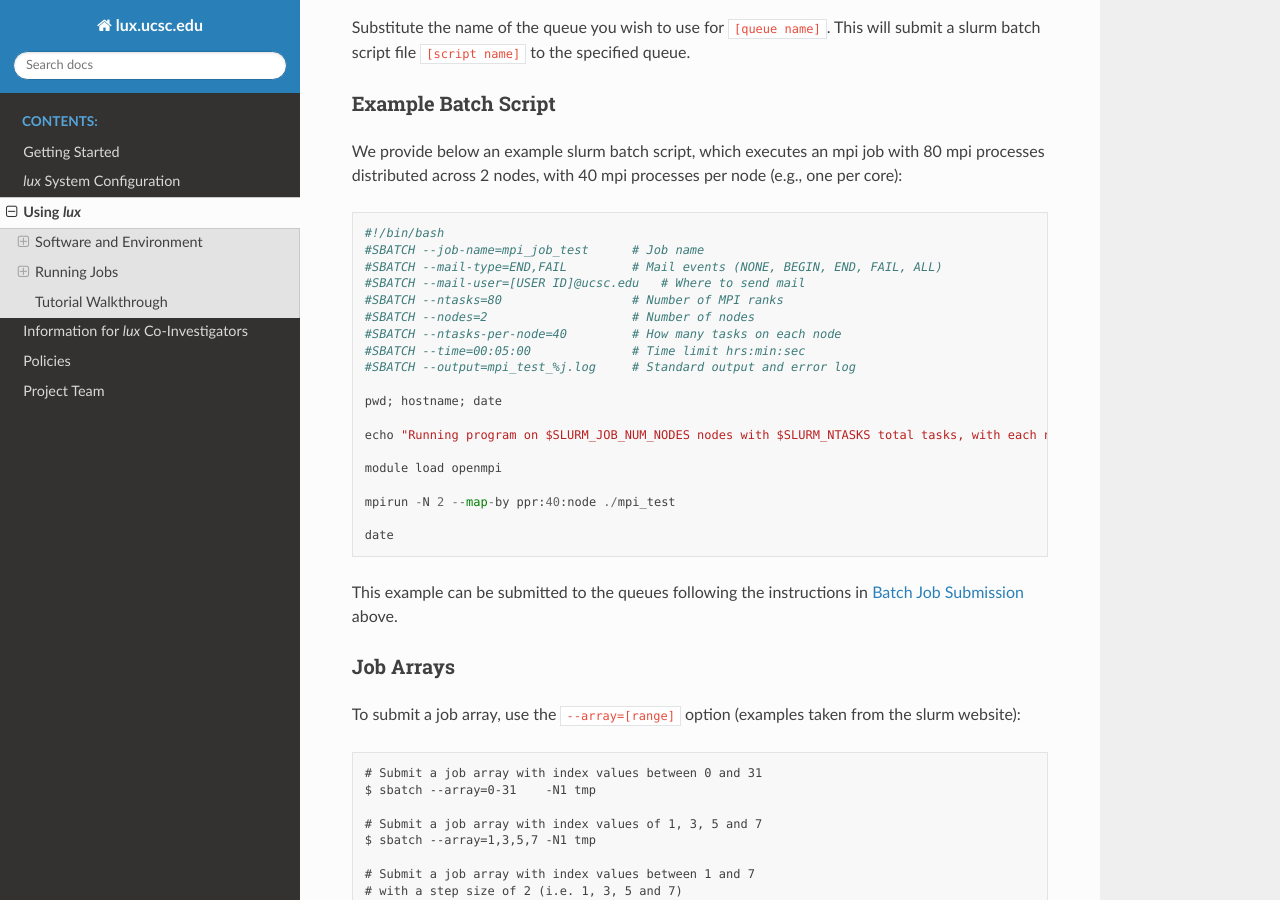
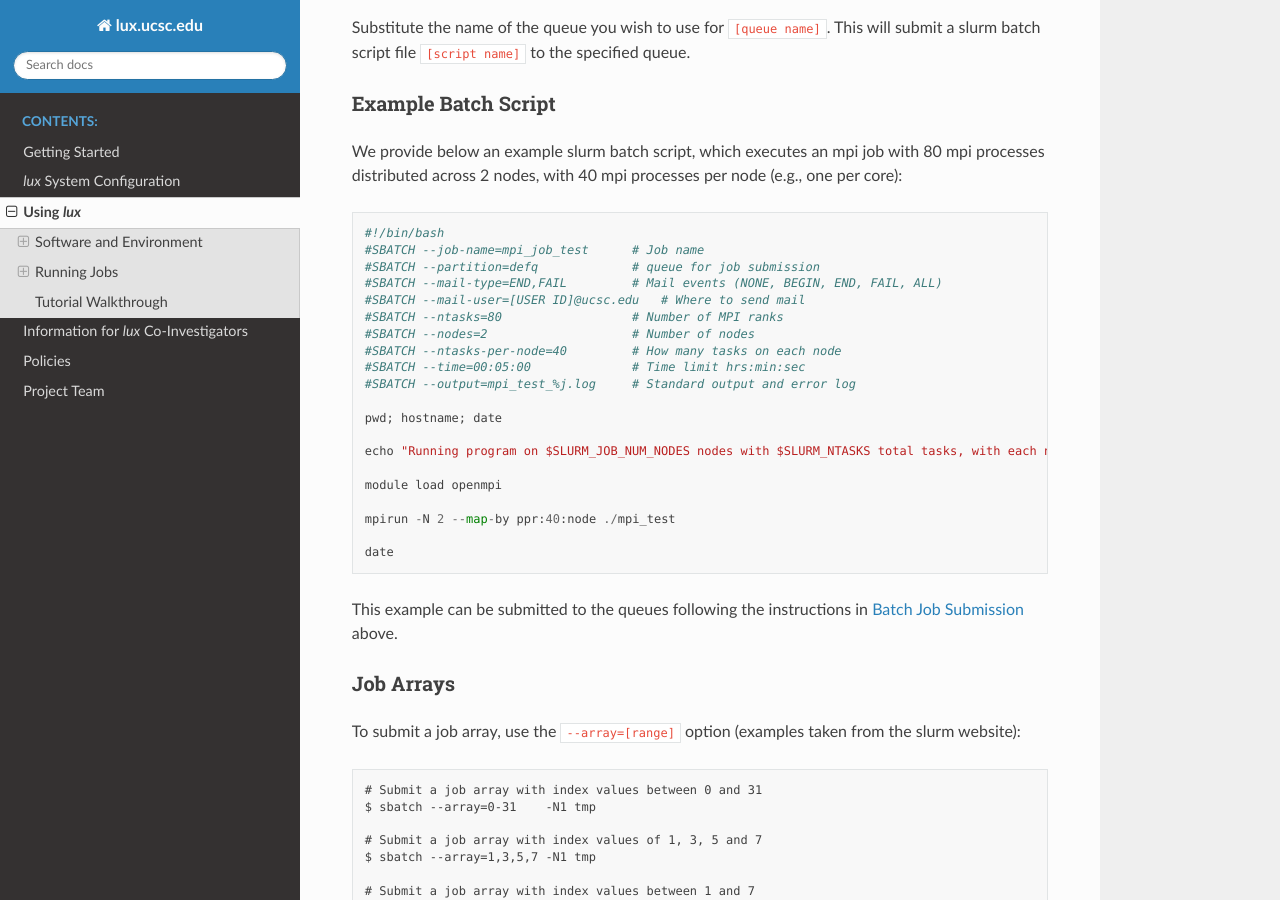
Before and after one commit to brantr/lux-website, a Sphinx documentation site: the page built from docs/source/using_lux.rst, in a window 1280 px wide and 900 px high, scrolled down 3619 px. Built offline with Sphinx 7.4.7 and the Read the Docs theme 2.0.0, drawn with Linux system fonts in a browser that asks for light colours.

Commit message:
Add queue to sbatch example.

```diff
--- a/docs/source/using_lux.rst
+++ b/docs/source/using_lux.rst
@@ -161,6 +161,7 @@ We provide below an example slurm batch script, which executes an mpi job with 8
 
     #!/bin/bash
     #SBATCH --job-name=mpi_job_test      # Job name
+    #SBATCH --partition=defq             # queue for job submission
     #SBATCH --mail-type=END,FAIL         # Mail events (NONE, BEGIN, END, FAIL, ALL)
     #SBATCH --mail-user=[USER ID]@ucsc.edu   # Where to send mail
     #SBATCH --ntasks=80                  # Number of MPI ranks
```
